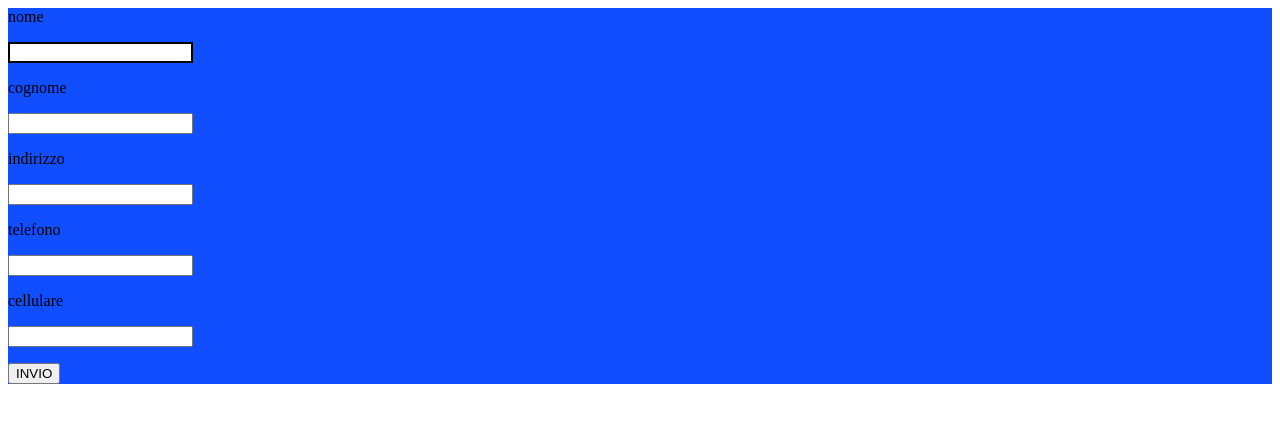
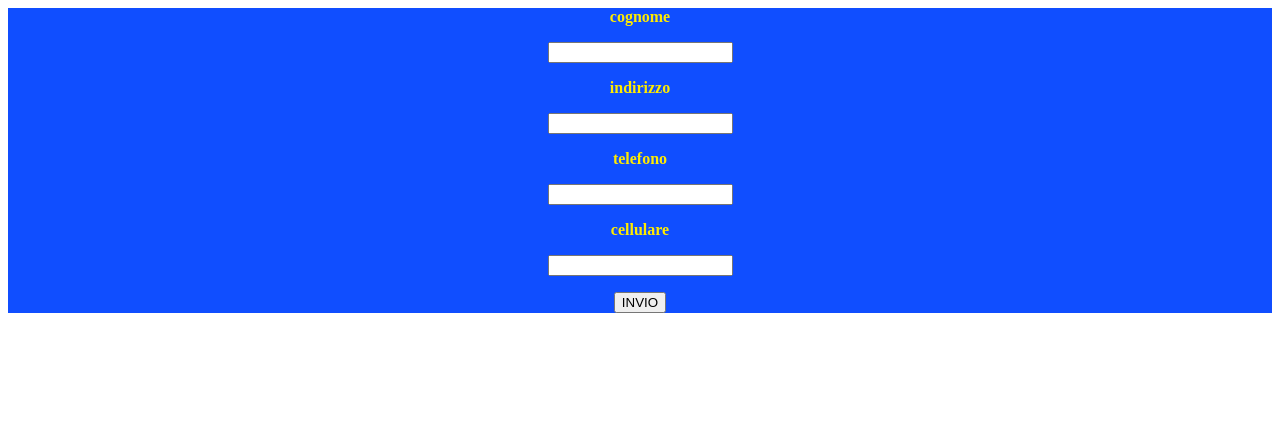
Before and after one commit to mauriziocristiani/repo_cristiani, a PHP site: page /indirizzario.php in a window 1280 px wide. Shown: the top 423 px of the page. Run offline with PHP 8.4, Linux system fonts and the light colour scheme.

Commit message:
gestione oggettieriditarieta  extend css-html

```diff
--- a/PHP/indirizzario.php
+++ b/PHP/indirizzario.php
@@ -2,7 +2,8 @@
 
 <body>
 
-    <form   method="post"    style="background-color:104EFF; width 50 %; margin:auto" >
+    <form   method="post"    style="background-color:104EFF; width 50 %; margin:auto  border:2px solid
+                             black; paddind:5px; font-weight:900; color:FFEB00;text-align:center;  >
             <p>nome</p>
             <input name="nome"      type="text" style="border:2px solid black " />
             <p>cognome</p>
```
